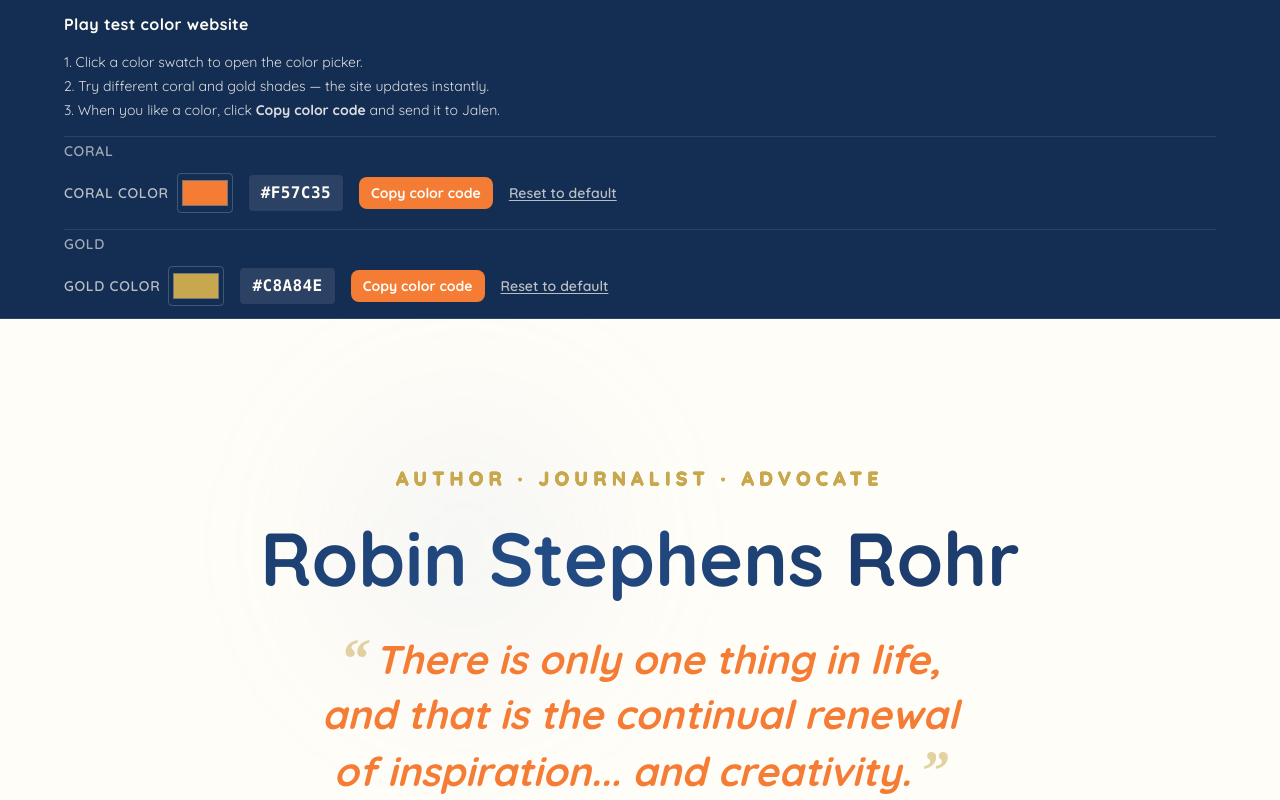
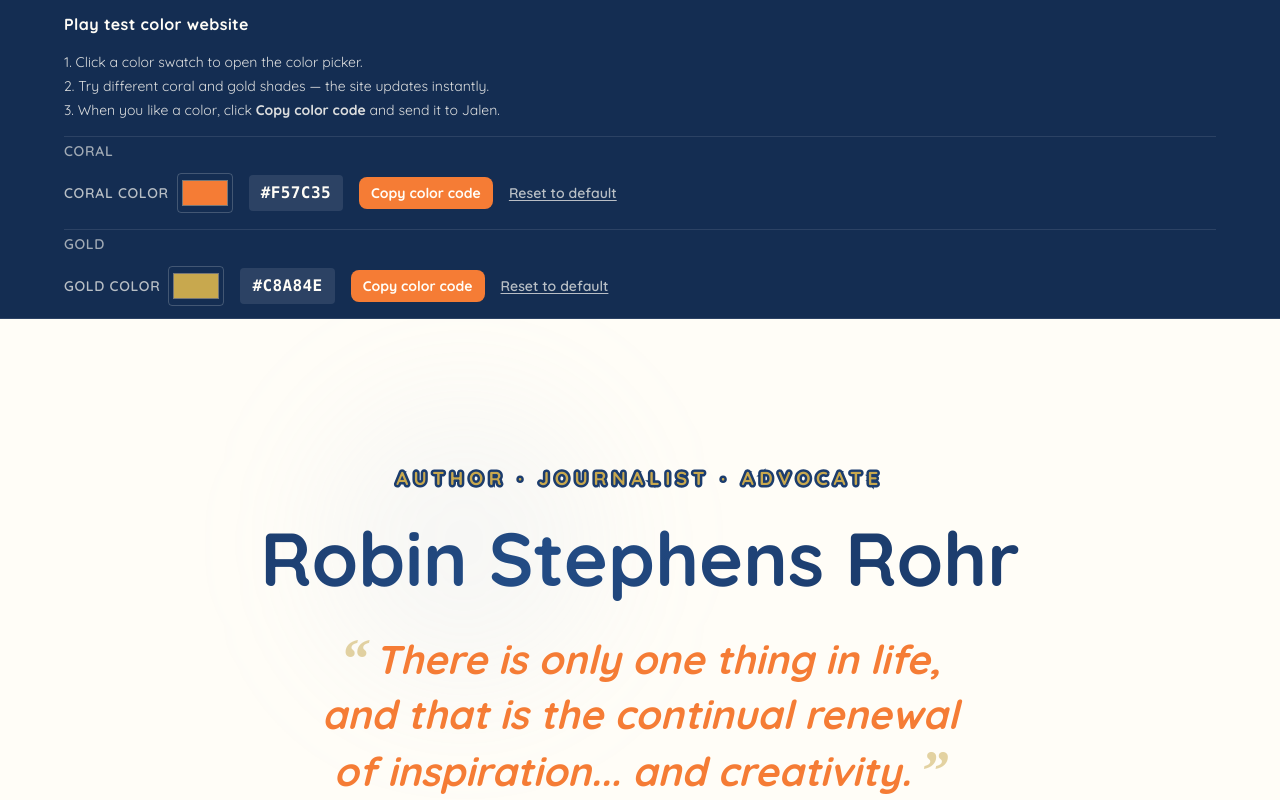
Before and after one commit to 8bitUHM/robin-rohr-portfolio, a React (Vite) app: page / in a window 1280 px wide. Shown: the top 800 px of the page. Built offline with nearby package versions, Linux system fonts and the light colour scheme.

Commit message:
Update index.css

```diff
--- a/src/index.css
+++ b/src/index.css
@@ -181,13 +181,13 @@
   .hero-tagline {
     font-size: var(--text-hero-tagline);
     font-weight: 700;
-    -webkit-text-stroke: 0.9px currentColor;
+    -webkit-text-stroke: 5px #1c3d6e;
     paint-order: stroke fill;
     text-shadow:
-      0.5px 0 0 currentColor,
-      -0.5px 0 0 currentColor,
-      0 0.5px 0 currentColor,
-      0 -0.5px 0 currentColor;
+      0.85px 0 0 #1c3d6e,
+      -0.85px 0 0 #1c3d6e,
+      0 0.85px 0 #1c3d6e,
+      0 -0.85px 0 #1c3d6e;
   }
 
   .text-ui {
```
